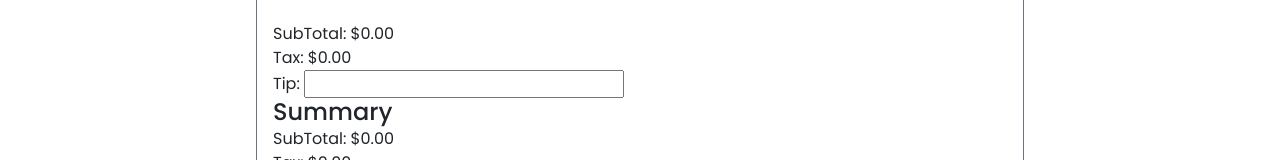
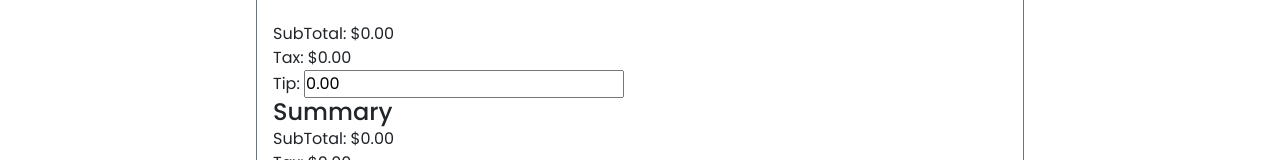
Before and after one commit to pizza-palace-bunch-a-guys-project-2/fe, an Angular app: page /checkout in a window 1280 px wide. Shown: the part 287-447 px from the top of the page. Built offline with nearby package versions, Linux system fonts and the light colour scheme.

Commit message:
merg issues

```diff
--- a/src/app/checkout/checkout.component.html
+++ b/src/app/checkout/checkout.component.html
@@ -49,8 +49,15 @@
                         <br>
                         <!-- NP EDIT DEMO *******NEW ADD BELOW -->
                         <span>Tip:
-                            <input class="tip" type="text" name="tip" min="0" max="20" ng-pattern="onlyNumbers"
-                                value="{{ tip | number: '1.2-2' }}" (blur)="updateTipAmount($event)">
+                            <input
+                              class="tip"
+                              type="text"
+                              name="tip"
+                              min="0"
+                              max="20"
+                              ng-pattern="onlyNumbers"
+                              value="{{ totalAmountTip$ | async | number: '1.2-2' }}"
+                              (blur)="updateTipAmount($event)">
                             <!-- try adding ngmask library--works w/ css currency formatting -->
                         </span>
                         <br>
```
